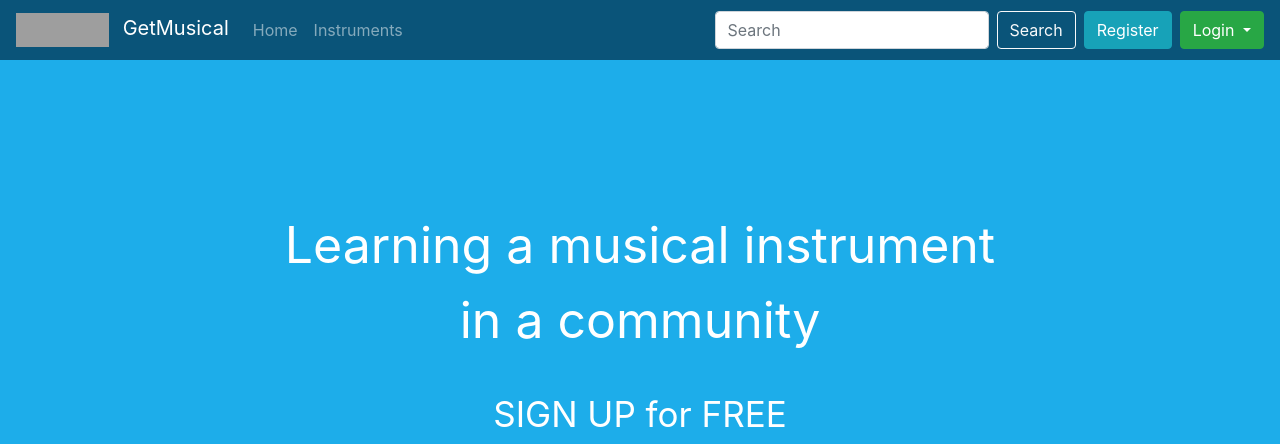
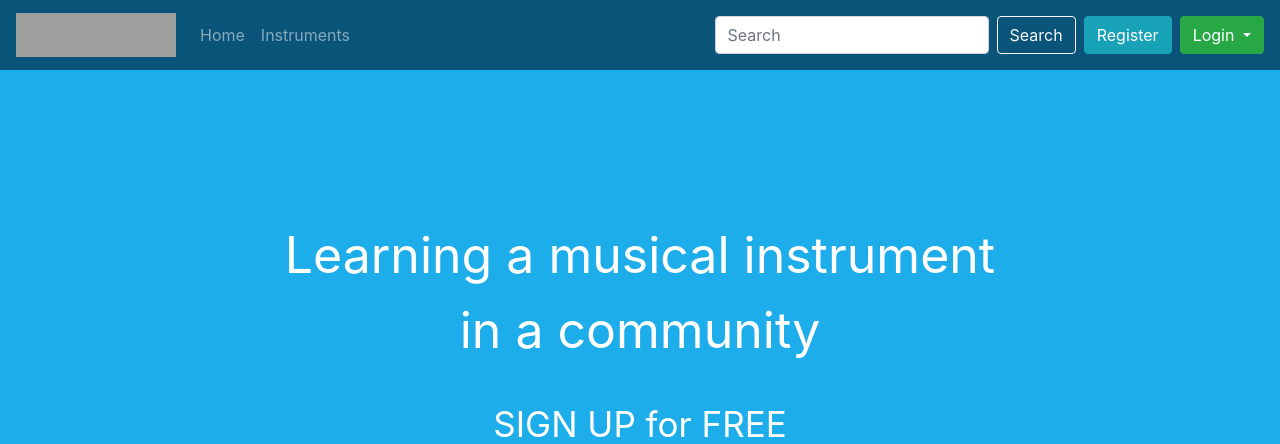
Before and after one commit to JoranIK/WebIK, a Flask app: page / in a window 1280 px wide. Shown: the top 444 px of the page. Run offline with Flask 2, Linux system fonts and the light colour scheme; some libraries are stand-ins or nearby versions; grey boxes are pictures that could not be loaded.

Commit message:
layout, register en styles.css

```diff
--- a/static/styles.css
+++ b/static/styles.css
@@ -1,11 +1,6 @@
 .dropdown-menu {
     width: 300px !important;
     height: 300px !important;
-}
-
-.vl {
-  border-left: 1px solid white;
-  height: 50px;
 }
 
 body {
--- a/templates/layout.html
+++ b/templates/layout.html
@@ -21,8 +21,7 @@
         <!--Navigation bar -->
         <nav class="navbar navbar-expand-lg navbar-dark" style="background-color: #0a5479;">
           <a class="navbar-brand" href="/">
-            <img src="https://i.imgur.com/voGyhbb.png" class="d-inline-block align-top mr-2" width="93" height="34" href="/" alt="">
-            GetMusical
+            <img src="https://i.imgur.com/vSn9inb.png" class="align-top" width="160" height="44" href="/" alt="">
           </a>
           <button class="navbar-toggler" type="button" data-toggle="collapse" data-target="#navbarNav" aria-controls="navbarNav" aria-expanded="false" aria-label="Toggle navigation">
             <span class="navbar-toggler-icon"></span>
```
